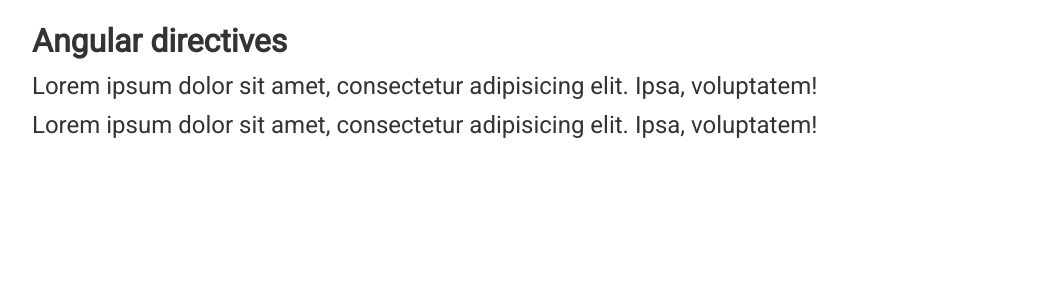
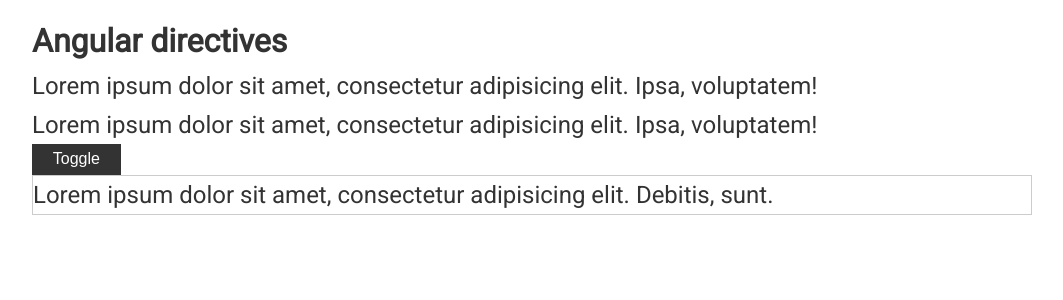
Before and after one commit to evgen904/Angular-Lesson, an Angular app: page / in a window 1280 px wide. Shown: the top 300 px of the page, without its empty margins (108-1171 px from the left). Built offline with nearby package versions, Linux system fonts and the light colour scheme.

Commit message:
Создание структурной директивы

```diff
--- a/src/app/app.component.html
+++ b/src/app/app.component.html
@@ -8,6 +8,37 @@
   <p appStyle="blue" fontWeight="bold" [dStyle]="{border: '1px solid green', borderRadius: '15px'}">
     Lorem ipsum dolor sit amet, consectetur adipisicing elit. Ipsa, voluptatem!
   </p>
+
+  <button (click)="isVisible = !isVisible" class="btn">Toggle</button>
+
+<!--  <div *ngIf="isVisible" class="wrap">-->
+<!--    <p>-->
+<!--      Lorem ipsum dolor sit amet, consectetur adipisicing elit. Laboriosam, soluta.-->
+<!--    </p>-->
+<!--  </div>-->
+
+<!--  <ng-template [ngIf]="isVisible">-->
+<!--    <div class="wrap">-->
+<!--      <p>-->
+<!--        Lorem ipsum dolor sit amet, consectetur adipisicing elit. Laboriosam, soluta.-->
+<!--      </p>-->
+<!--    </div>-->
+<!--  </ng-template>-->
+
+<!--    <div *appIfnot="isVisible" class="wrap">-->
+<!--      <p>-->
+<!--        Lorem ipsum dolor sit amet, consectetur adipisicing elit. Laboriosam, soluta.-->
+<!--      </p>-->
+<!--    </div>-->
+
+    <ng-template [appIfnot]="!isVisible">
+      <div class="wrap">
+        <p>
+          Lorem ipsum dolor sit amet, consectetur adipisicing elit. Debitis, sunt.
+        </p>
+      </div>
+    </ng-template>
+
 
 <!--  <h2>Subheader</h2>-->
 
--- a/src/app/app.component.scss
+++ b/src/app/app.component.scss
@@ -10,6 +10,10 @@
   font-weight: bold;
 }
 
+.wrap {
+  border: 1px solid #ccc;
+}
+
 p {
   font-size: 1.5rem;
 }
--- a/src/app/app.component.ts
+++ b/src/app/app.component.ts
@@ -12,6 +12,9 @@
   styleUrls: ['./app.component.scss']
 })
 export class AppComponent implements OnInit{
+
+  isVisible = true
+
   posts: Post[] = [
     {title: 'Первый блок', text: 'Описание блока', id: 1},
     {title: 'Второй блок блок', text: 'Описание для второго блока', id: 2}
--- a/src/app/app.module.ts
+++ b/src/app/app.module.ts
@@ -4,12 +4,14 @@
 import {FormsModule} from '@angular/forms';
 import {StyleDirective} from './directives/style.directive';
 import { Style2Directive } from './directives/style2.directive';
+import { IfnotDirective } from './directives/ifnot.directive';
 
 @NgModule({
   declarations: [
     AppComponent,
     StyleDirective,
-    Style2Directive
+    Style2Directive,
+    IfnotDirective
   ],
   imports: [
     BrowserModule,
--- /dev/null
+++ b/src/app/directives/ifnot.directive.ts
@@ -0,0 +1,21 @@
+import {Directive, Input, TemplateRef, ViewContainerRef} from '@angular/core';
+
+@Directive({
+  selector: '[appIfnot]'
+})
+export class IfnotDirective {
+
+  @Input('appIfnot') set isNot(condition: boolean) {
+    if (!condition) {
+      // показыть блок
+      this.viewContainer.createEmbeddedView(this.templateRef)
+    } else {
+      // скрыть
+      this.viewContainer.clear()
+    }
+  }
+
+  constructor(private templateRef: TemplateRef<any>,
+              private viewContainer: ViewContainerRef) { }
+
+}
```
